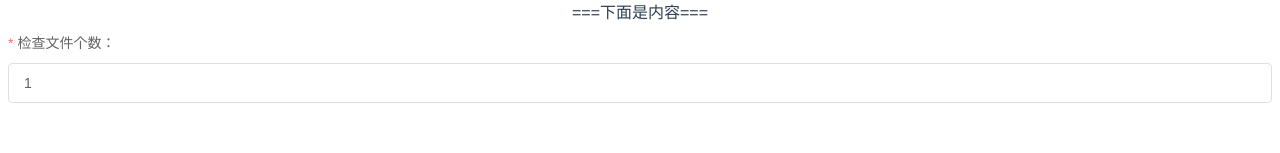
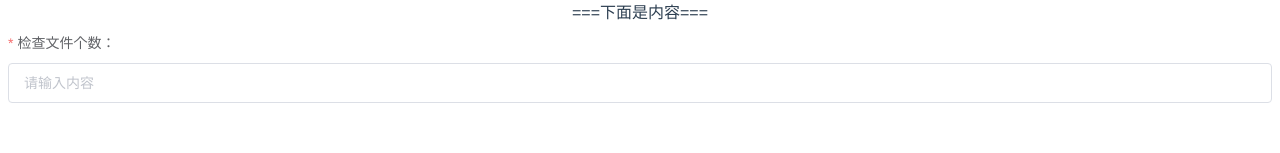
Before and after one commit to cag2050/element_demo, a Vue app: page /input_type_number_rule in a window 1280 px wide. Shown: the part 129-282 px from the top of the page. Built offline with nearby package versions, Linux system fonts and the light colour scheme; what vue-data-tables, vue-resource would draw is missing.

Commit message:
update: el-input-number

```diff
--- a/src/views/InputNumberDemo.vue
+++ b/src/views/InputNumberDemo.vue
@@ -1,6 +1,6 @@
 <template>
     <div id="TimePickerDemo">
-        <el-input-number v-model="checkForm.nHour" controls-position="right" @change="handleChange" :min="1" :max="23"></el-input-number>
+        <el-input-number v-model="checkForm.nHour" controls-position="right" @change="handleChange" :max="10000"></el-input-number>
     </div>
 </template>
 
@@ -9,7 +9,7 @@
         data () {
             return {
                 checkForm: {
-                    nHour: '3'
+                    nHour: 0
                 }
             }
         },
--- a/src/views/InputNumberRule.vue
+++ b/src/views/InputNumberRule.vue
@@ -2,7 +2,7 @@
     <div id="TimePickerDemo">
         <el-form :model="checkForm" :rules="checkRules">
             <el-form-item label="检查文件个数：" prop="fileNum">
-                <el-input type="number" min="1" v-model.number="checkForm.fileNum" @change="handleChange" placeholder="请输入内容"></el-input>
+                <el-input type="number" v-model.number="checkForm.fileNum" :max="10000" @change="handleChange" placeholder="请输入内容"></el-input>
             </el-form-item>
         </el-form>
     </div>
@@ -13,7 +13,7 @@
         data() {
             return {
                 checkForm: {
-                    fileNum: 1
+                    fileNum: ''
                 },
                 checkRules: {
                     fileNum: {type: 'number', required: true, message: '请输入数字', trigger: 'blur'}
```
